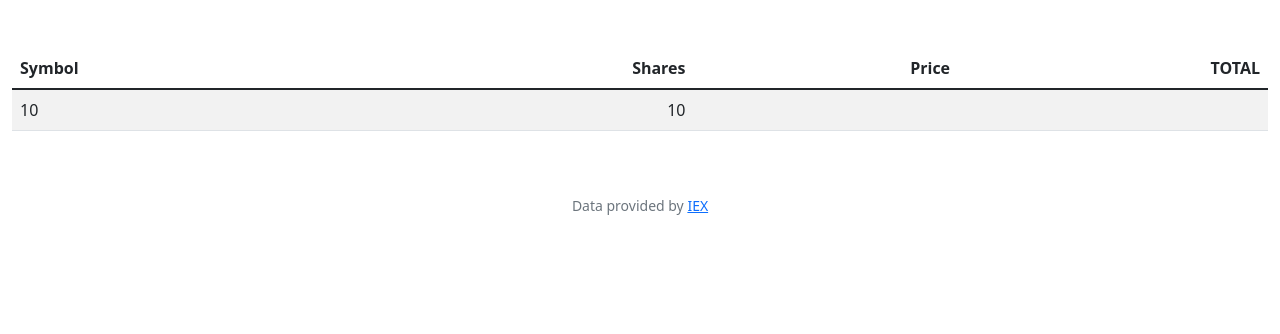
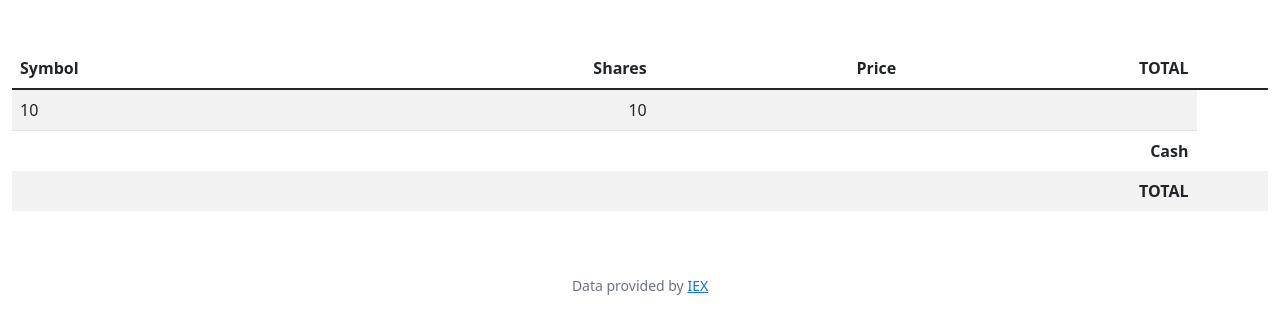
Before and after one commit to Edveika/cs50, a Flask app: template Lesson9-Flask/Tasks/finance/templates/index.html in a window 1280 px wide. Shown: the part 76-410 px from the top of the page. Run offline with Flask 3, Linux system fonts and the light colour scheme; the template is opened without the code that fills it: most values are stand-ins (such as "Sample title", 1, 10 or a date in 2020); some libraries are stand-ins or nearby versions.

Commit message:
Index completed

```diff
--- a/Lesson9-Flask/Tasks/finance/app.py
+++ b/Lesson9-Flask/Tasks/finance/app.py
@@ -39,8 +39,16 @@
 
     if request.method == "GET":
         purchase_data = db.execute("SELECT * FROM purchases WHERE user_id=?", session["user_id"])
+        cur_user_data = db.execute("SELECT * FROM users WHERE id=?", session["user_id"])
+        user_cash = float(cur_user_data[0]["cash"])
 
-        return render_template("index.html", purchase_data=purchase_data, lookup=lookup, round=round)
+        stock_sum = 0
+        for data in purchase_data:
+            stock_sum += data["amount"] * lookup(data["stock"])["price"]
+
+        total = user_cash + stock_sum
+
+        return render_template("index.html", purchase_data=purchase_data, lookup=lookup, round=round, total=total, user_cash=user_cash)
 
 
 @app.route("/buy", methods=["GET", "POST"])
--- a/Lesson9-Flask/Tasks/finance/templates/index.html
+++ b/Lesson9-Flask/Tasks/finance/templates/index.html
@@ -23,6 +23,14 @@
                     <td class="text-end">{{ round(lookup(data["stock"])["price"] * data["amount"], 2) }}</td>
                 </tr>
             {% endfor %}
+            <tr>
+                <td class="border-0 fw-bold text-end" colspan="4">Cash</td>
+                <td class="border-0 fw-bold text-end" colspan="4">{{round(user_cash, 2)}}</td>
+            </tr>
+            <tr>
+                <td class="border-0 fw-bold text-end" colspan="4">TOTAL</td>
+                <td class="border-0 fw-bold text-end" colspan="4">{{round(total, 2)}}</td>
+            </tr>
         </tbody>
     </table>
 {% endblock %}
```
